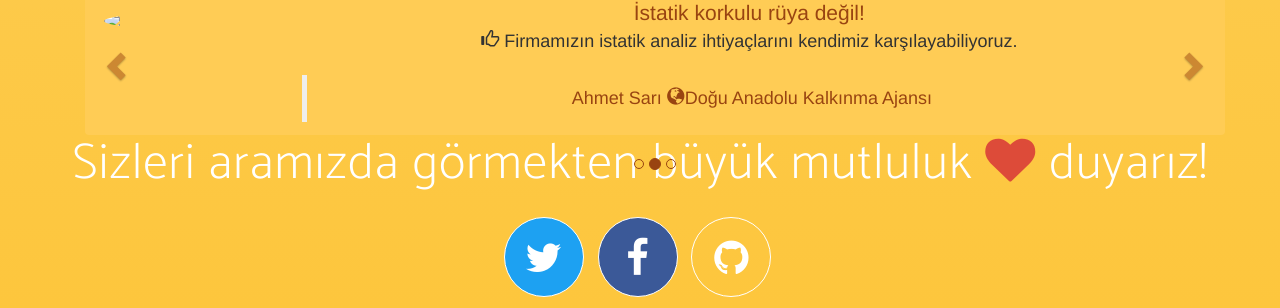
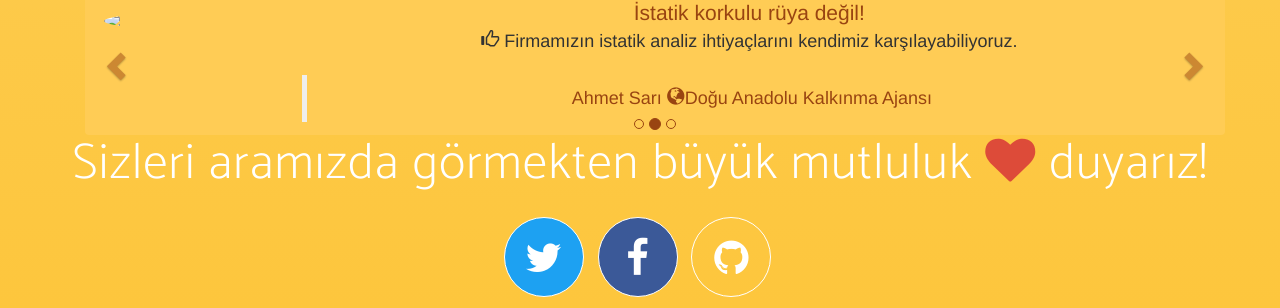
Before and after one commit to eistatistik/eistatistik.github.io, a Jekyll site: the page built from blog.html, in a window 1280 px wide and 900 px high, scrolled down 3076 px. Shown: the part 415-723 px from the top of the window. Built offline with Jekyll 4.4.1, drawn with Linux system fonts in a browser that asks for light colours; nearby versions of some CDN libraries; some web fonts are replaced.

Commit message:
Update custome.css

```diff
--- a/css/custome.css
+++ b/css/custome.css
@@ -25,7 +25,7 @@ color: #994411;
 }
 
 .carousel-indicators {
-  bottom: -50px;
+  bottom: -10px;
 }
 
 .carousel-indicators li.active{
```
